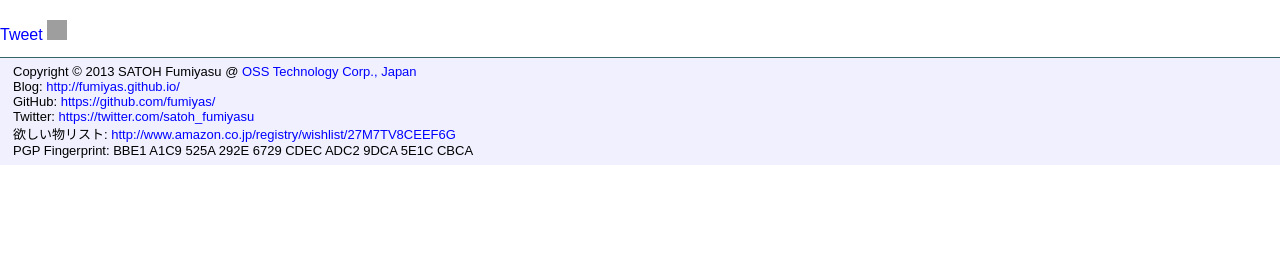
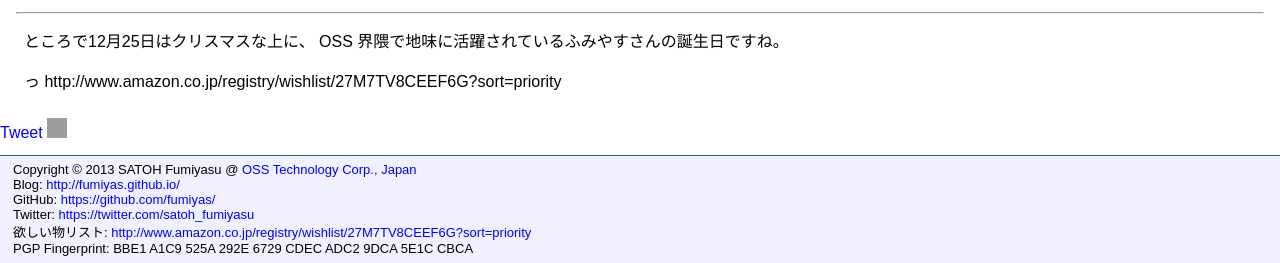
Before and after one commit to fumiyas/fumiyas.github.io, a Jekyll site: the page built from _posts/2013-12-01-benchmark.sh-advent-calendar.md, in a window 1280 px wide and 900 px high, scrolled down 771 px, cut to the strip 637-900 px from the top of the window. Built offline with Jekyll 4.4.1, drawn with Linux system fonts in a browser that asks for light colours; Markdown is read by kramdown in place of the engine named in the settings; comment, search, counter and statistics services are not loaded; before the commit the page ends 1573 px from its top, so only the background shows below that; grey boxes are pictures that could not be loaded.

Commit message:
Fix URL for Amazon wishlist

```diff
--- a/_includes/footer.html
+++ b/_includes/footer.html
@@ -20,6 +20,6 @@ Copyright &copy; {{ site.time | date: '%Y' }} SATOH Fumiyasu @ <a href="http://w
 Blog: <a href="http://fumiyas.github.io/">http://fumiyas.github.io/</a><br />
 GitHub: <a href="https://github.com/fumiyas/">https://github.com/fumiyas/</a><br />
 Twitter: <a href="https://twitter.com/satoh_fumiyasu">https://twitter.com/satoh_fumiyasu</a><br />
-欲しい物リスト: <a href="http://www.amazon.co.jp/registry/wishlist/27M7TV8CEEF6G">http://www.amazon.co.jp/registry/wishlist/27M7TV8CEEF6G</a><br />
+欲しい物リスト: <a href="http://www.amazon.co.jp/registry/wishlist/27M7TV8CEEF6G?sort=priority">http://www.amazon.co.jp/registry/wishlist/27M7TV8CEEF6G?sort=priority</a><br />
 PGP Fingerprint: BBE1 A1C9 525A 292E 6729  CDEC ADC2 9DCA 5E1C CBCA<br />
 </div>
--- a/_posts/2013-12-01-benchmark.sh-advent-calendar.md
+++ b/_posts/2013-12-01-benchmark.sh-advent-calendar.md
@@ -70,3 +70,10 @@ bash より高速であることがわかりました。
 
 ベンチマークスクリプト: {% assign quote_file = "2013/12/01/sh-benchmark.zsh" %}
 {% include quote-file.html %}
+
+* * *
+
+ところで12月25日はクリスマスな上に、
+OSS 界隈で地味に活躍されているふみやすさんの誕生日ですね。
+
+っ http://www.amazon.co.jp/registry/wishlist/27M7TV8CEEF6G?sort=priority
```
